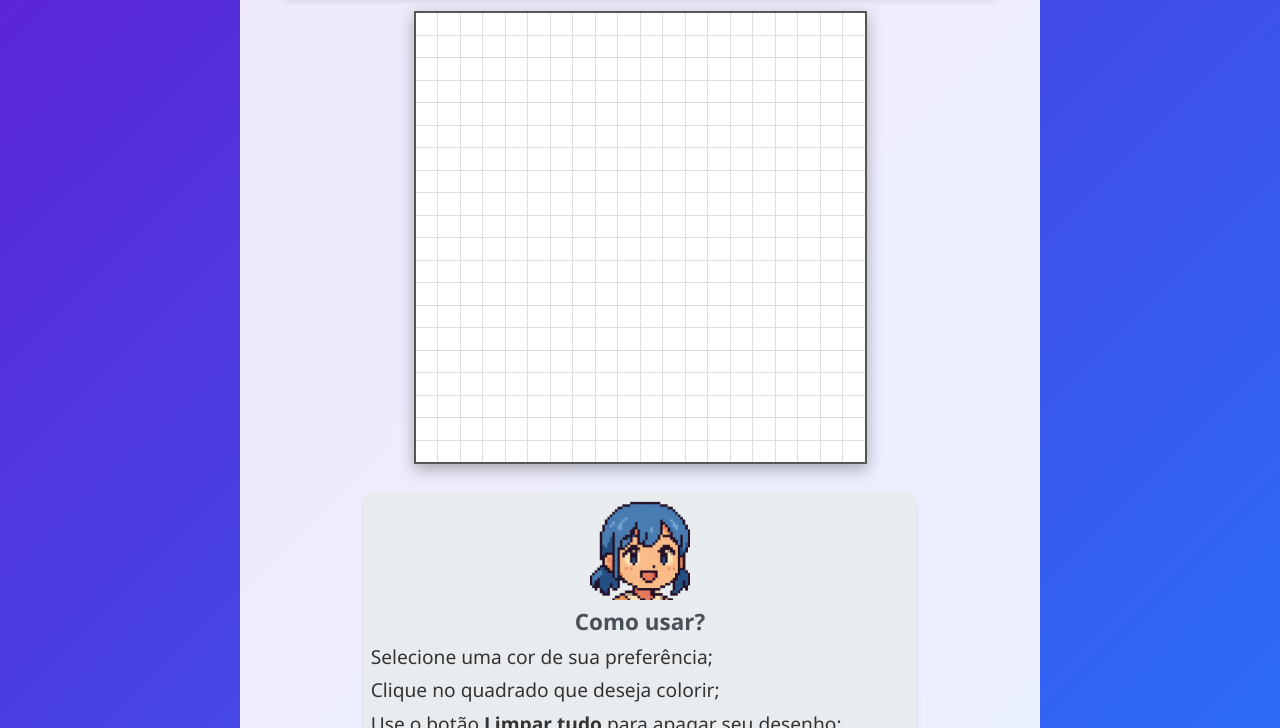
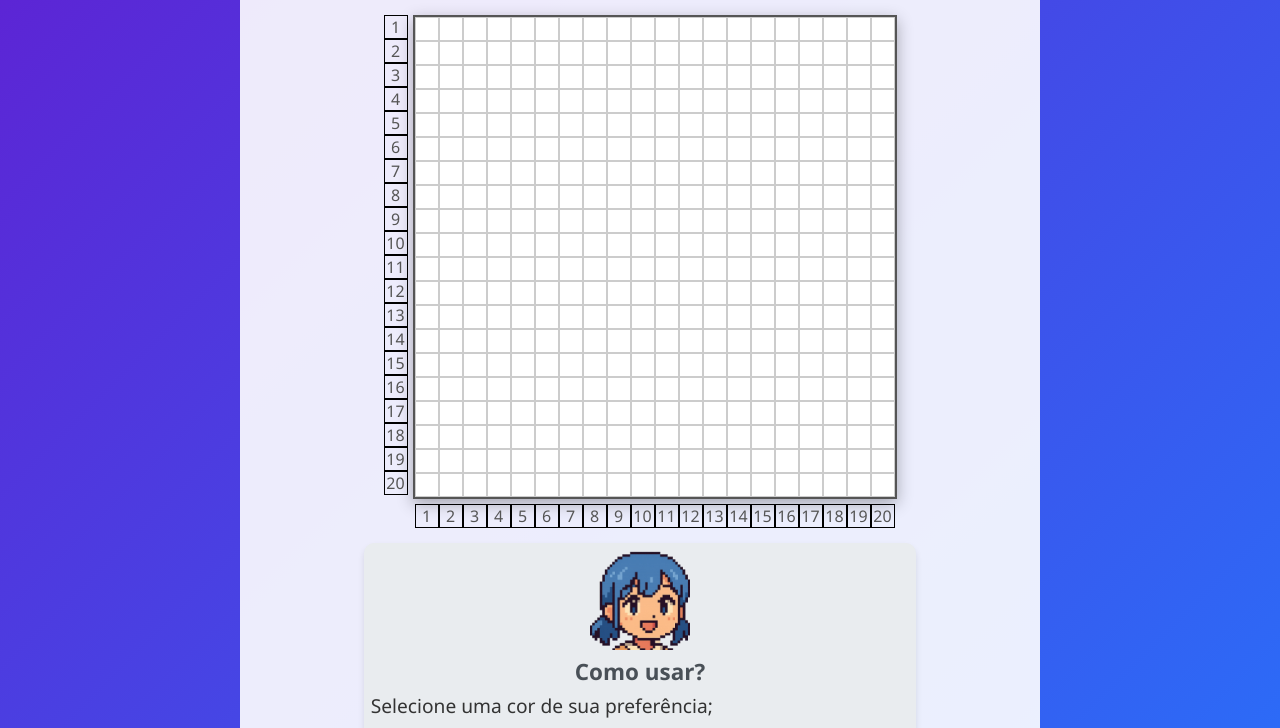
Before and after one commit to AnuTech001/pixel-art, a plain HTML site: page index.html in a window 1280 px wide. Shown: the part 581-1309 px from the top of the page. Drawn offline with Linux system fonts and the light colour scheme.

Commit message:
Subindo melhorias

```diff
--- a/assets/css/style.css
+++ b/assets/css/style.css
@@ -1,3 +1,7 @@
+:root {
+  --pixel-size: clamp(12px, 3vw, 24px);
+}
+
 * {
   margin: 0;
   padding: 0;
@@ -111,8 +115,9 @@ button:hover {
 
 .pixel-grid {
   display: grid;
-  grid-template-columns: repeat(20, 1fr);
-  grid-gap: 1px;
+  grid-template-columns: repeat(20, var(--pixel-size));
+  grid-template-rows: repeat(20, var(--pixel-size));
+  gap: 0;
   background-color: #ddd;
   border: 2px solid #555;
   width: fit-content;
@@ -120,11 +125,13 @@ button:hover {
 }
 
 .pixel {
-  width: clamp(11.5px, 4vw, 21.5px);
-  height: clamp(11.5px, 4vw, 21.5px);
+  width: var(--pixel-size);
+  height: var(--pixel-size);
   background-color: white;
+  border: 1px solid #ccc;
   cursor: pointer;
   transition: background-color 0.3s;
+  box-sizing: border-box;
 }
 
 .pixel:hover {
@@ -162,3 +169,48 @@ footer {
 .anuzita {
   width: clamp(50px, 10vw, 100px);
 }
+
+.grid-wrapper {
+  display: flex;
+  justify-content: center;
+  margin-top: 20px;
+}
+
+.linha-coordenadas {
+  display: flex;
+  flex-direction: row;
+}
+
+.coordenadas-x {
+  display: grid;
+  grid-template-columns: repeat(20, var(--pixel-size));
+  font-size: clamp(0.6rem, 1.5vw, 1rem);
+  color: #555;
+  margin-top: 5px;
+}
+
+.grade-com-coordenadas {
+  display: flex;
+  flex-direction: column;
+  align-items: center;
+}
+
+.coordenadas-y {
+  display: grid;
+  grid-template-rows: repeat(20, var(--pixel-size));
+  font-size: clamp(0.6rem, 1.5vw, 1rem);
+  color: #555;
+  margin-right: 5px;
+}
+
+.coordenadas-x div,
+.coordenadas-y div {
+  width: var(--pixel-size);
+  height: var(--pixel-size);
+  display: flex;
+  align-items: center;
+  justify-content: center;
+  border: 1px black solid;
+  padding: clamp(2px, 0.5%, 5px);
+  box-sizing: border-box;
+}
--- a/assets/script.js
+++ b/assets/script.js
@@ -47,6 +47,21 @@ document.addEventListener("DOMContentLoaded", function () {
     colorPalette.appendChild(colorOption);
   });
 
+  const coordenadasY = document.querySelector(".coordenadas-y");
+  for (let i = 1; i <= 20; i++) {
+    const linha = document.createElement("div");
+    linha.textContent = i;
+    coordenadasY.appendChild(linha);
+  }
+
+  // ✅ Coordenadas X (embaixo)
+  const coordenadasX = document.querySelector(".coordenadas-x");
+  for (let i = 1; i <= 20; i++) {
+    const coluna = document.createElement("div");
+    coluna.textContent = i;
+    coordenadasX.appendChild(coluna);
+  }
+
   // Criar grade de pixels (20x20)
   for (let i = 0; i < 20 * 20; i++) {
     const pixel = document.createElement("div");
--- a/index.html
+++ b/index.html
@@ -87,18 +87,21 @@
           </div>
         </div>
         <div>
-          <button id="clear-btn">
-            Limpar tudo <span role="img" aria-label="lixeira">🗑️</span>
-          </button>
-          <button id="random-btn">
-            Cores aleatórias
-            <span role="img" aria-label="peça de quebra-cabeça">🧩</span>
-          </button>
+          <button id="clear-btn">Limpar tudo</button>
+          <button id="random-btn">Cores aleatórias</button>
         </div>
       </div>
-      <div class="grid-container">
-        <div class="pixel-grid" id="pixel-grid">
-          <!-- Quadrados serão adicionados aqui via JavaScript -->
+      <div class="grid-wrapper">
+        <div class="linha-coordenadas">
+          <!-- Coordenadas Y (lado esquerdo) -->
+          <div class="coordenadas-y"></div>
+
+          <!-- Grade de pixels + coordenadas X -->
+          <div class="grade-com-coordenadas">
+            <div class="pixel-grid" id="pixel-grid"></div>
+            <!-- ✅ só uma vez -->
+            <div class="coordenadas-x"></div>
+          </div>
         </div>
       </div>
       <div class="instrucoes">
```
